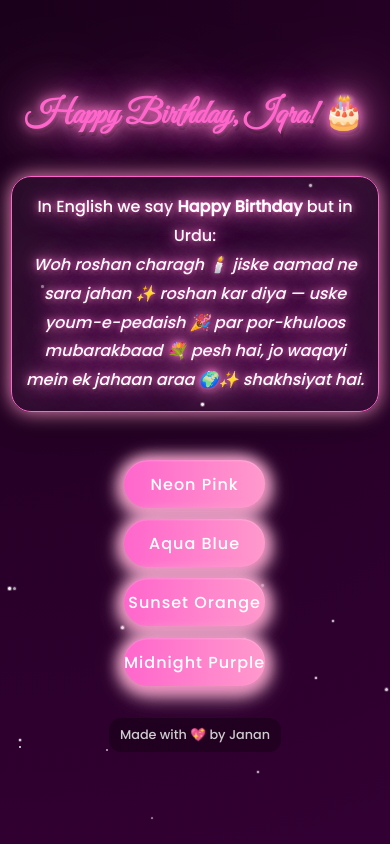
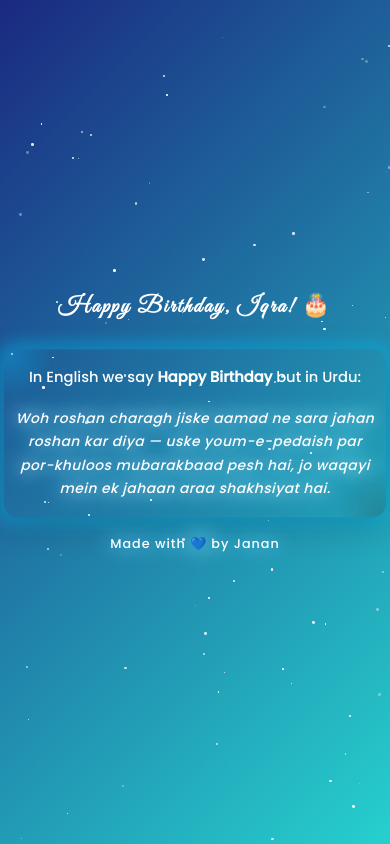
Before and after one commit to JananAyub5656/deploy1, a plain HTML site: page index.html in a window 390 px wide. Drawn offline with Linux system fonts and the light colour scheme.

Commit message:
Update index.html

```diff
--- a/index.html
+++ b/index.html
@@ -5,394 +5,396 @@
     <meta charset="UTF-8" />
     <meta name="viewport" content="width=device-width, initial-scale=1.0" />
     <title>Happy Birthday Iqra 🎉</title>
+    <link rel="preconnect" href="https://fonts.googleapis.com">
+    <link rel="preconnect" href="https://fonts.gstatic.com" crossorigin>
     <link href="https://fonts.googleapis.com/css2?family=Great+Vibes&family=Poppins:wght@300;500&display=swap"
-    rel="stylesheet">
+        rel="stylesheet" />
     <style>
-    :root {
-      --bg-gradient: radial-gradient(circle at top left, #1a001a, #330033);
-      --text-color: #ff66cc;
-      --shadow-color: #ff99cc;
+        html {
+            box-sizing: border-box;
+            font-size: 16px
         }
 
-    * {
-      margin: 0;
-      padding: 0;
-      box-sizing: border-box;
-    }
-
-    html {
-      scroll-behavior: smooth;
-      -webkit-tap-highlight-color: transparent;
+        *,
+        *:before,
+        *:after {
+            box-sizing: inherit
         }
 
         body {
-      font-family: 'Poppins', sans-serif;
-      background: var(--bg-gradient);
-      color: var(--text-color);
             min-height: 100vh;
+            margin: 0;
+            padding: 0;
             display: flex;
             flex-direction: column;
             align-items: center;
             justify-content: center;
-      text-align: center;
-      padding: 2rem;
-      overflow: hidden;
+            background: linear-gradient(135deg, #1a2980 0%, #26d0ce 100%, #6a11cb 100%);
+            font-family: 'Poppins', sans-serif;
+            color: #fff;
+            transition: background 1s;
             position: relative;
-      transition: color 0.5s ease;
-      touch-action: manipulation;
-      -webkit-user-select: none;
-      user-select: none;
-      -webkit-tap-highlight-color: transparent;
-      will-change: transform, filter;
-      backface-visibility: hidden;
-      contain: layout style;
-    }
-
-    /* Crossfade background for smooth theme transitions */
-    .bg-fade {
-      position: fixed;
-      inset: 0;
-      z-index: -2;
-      pointer-events: none;
-      transition: opacity 0.9s cubic-bezier(.7,0,.3,1);
-      opacity: 0;
-      background: var(--bg-gradient);
-    }
-    .bg-fade.active {
-      opacity: 1;
+            overflow: hidden
         }
 
         .splash {
             position: fixed;
             top: 0;
             left: 0;
-      width: 100%;
-      height: 100%;
-      background: #0f001a;
-      color: #ff66cc;
+            width: 100vw;
+            height: 100vh;
+            background: linear-gradient(135deg, #0f2027 0%, #2c5364 100%);
             display: flex;
             align-items: center;
             justify-content: center;
-      font-size: 2rem;
-      z-index: 1000;
-      animation: fadeSplash 3s forwards;
+            z-index: 10000;
+            flex-direction: column;
+            transition: opacity 1s;
+            animation: fadeSplash 3.2s forwards
+        }
+
+        .splash-message {
+            font-family: 'Great Vibes', cursive;
+            font-size: 2.2rem;
+            color: #fff;
+            text-shadow: 0 0 18px #00c6ff, 0 0 40px #fff;
+            letter-spacing: 2px;
+            text-align: center;
+            padding: 0 1rem;
+            opacity: 0;
+            transform: scale(.8) translateY(40px);
+            animation: splashZoomIn 1.2s .3s cubic-bezier(.23, .74, .61, 1.01) forwards
+        }
+
+        .splash-stars {
+            font-size: 1.3rem;
+            margin-top: 1.2rem;
+            color: #00c6ff;
+            letter-spacing: .3em;
+            opacity: 0;
+            transform: translateY(30px);
+            animation: splashSlideUp 1.1s .8s cubic-bezier(.23, .74, .61, 1.01) forwards
         }
 
         @keyframes fadeSplash {
+
+            0%,
+            80% {
+                opacity: 1
+            }
+
+            100% {
+                opacity: 0;
+                visibility: hidden
+            }
+        }
+
+        @keyframes splashZoomIn {
+            to {
+                opacity: 1;
+                transform: scale(1) translateY(0)
+            }
+        }
+
+        @keyframes splashSlideUp {
+            to {
+                opacity: 1;
+                transform: translateY(0)
+            }
+        }
+
+        .starry-bg {
+            position: fixed;
+            top: 0;
+            left: 0;
+            width: 100vw;
+            height: 100vh;
+            pointer-events: none;
+            z-index: 2
+        }
+
+        .star {
+            position: absolute;
+            border-radius: 50%;
+            background: #fff;
+            opacity: .7;
+            width: 2px;
+            height: 2px;
+            animation: twinkle 2.5s infinite ease-in-out alternate
+        }
+
+        @keyframes twinkle {
+
+            0%,
+            100% {
+                opacity: .3
+            }
+
+            50% {
+                opacity: 1
+            }
+        }
+
+        .shooting-star {
+            position: fixed;
+            width: 3px;
+            height: 90px;
+            background: linear-gradient(45deg, #fff, rgba(255, 255, 255, 0));
+            border-radius: 50%;
+            filter: drop-shadow(0 0 8px #fff);
+            transform: rotate(45deg);
+            opacity: 0;
+            pointer-events: none;
+            z-index: 3;
+            animation: shooting 4s linear forwards
+        }
+
+        @keyframes shooting {
             0% {
-        opacity: 1;
+                opacity: 0;
+                transform: translateX(0) translateY(0) rotate(45deg)
+            }
+
+            10% {
+                opacity: 1
             }
 
             80% {
                 opacity: 1;
+                transform: translateX(-120vw) translateY(120vh) rotate(45deg)
             }
 
             100% {
                 opacity: 0;
-        visibility: hidden;
+                transform: translateX(-120vw) translateY(120vh) rotate(45deg)
             }
         }
 
         h1 {
             font-family: 'Great Vibes', cursive;
-      font-size: 3.5rem;
-      text-shadow:
-        0 0 10px var(--text-color),
-        0 0 20px var(--shadow-color),
-        2px 4px 0 #0006,
-        0 0 40px var(--text-color),
-        0 0 80px var(--shadow-color),
-        0 2px 8px #0008;
-      margin-bottom: 1rem;
-      animation: fadeInDown 1.5s ease forwards;
+            font-size: 2.5rem;
+            color: var(--accent-color);
+            margin-bottom: 1.2rem;
+            letter-spacing: 2px;
+            position: relative;
+            z-index: 2;
+            padding: 0 .5rem;
+            overflow: hidden;
+            animation: headerFloat 3.5s ease-in-out infinite alternate
         }
 
-    p {
-      font-size: 1.3rem;
-      margin: 1.5rem 0;
-      max-width: 800px;
-      line-height: 1.8;
-      background: rgba(255, 255, 255, 0.05);
-      border: 1px solid var(--text-color);
+        @keyframes headerFloat {
+            0% {
+                transform: translateY(0)
+            }
+
+            100% {
+                transform: translateY(-10px)
+            }
+        }
+
+        .wish-container {
+            background: var(--box-bg);
             border-radius: 20px;
-      padding: 1.5rem 2rem;
-      box-shadow: 0 0 20px var(--shadow-color), 0 8px 32px 0 #0007;
-      animation: fadeInUp 2s ease forwards;
+            box-shadow: 0 8px 32px 0 rgba(20, 30, 48, .25), 0 0 0 4px #00c6ff;
+            padding: 2rem 1.2rem;
+            max-width: 95vw;
+            width: 400px;
+            margin: 0 auto 1.5rem auto;
+            border: 2px solid var(--box-border);
+            position: relative;
+            overflow: hidden;
+            z-index: 2;
+            animation: borderGlow 2.5s 2s infinite alternate, boxFloat 4s ease-in-out infinite alternate
+        }
+
+        @keyframes borderGlow {
+            0% {
+                box-shadow: 0 8px 32px 0 rgba(20, 30, 48, .25), 0 0 0 4px #00c6ff
+            }
+
+            100% {
+                box-shadow: 0 8px 32px 0 rgba(20, 30, 48, .25), 0 0 16px 8px #00c6ff66
+            }
+        }
+
+        @keyframes boxFloat {
+            0% {
+                transform: translateY(0)
+            }
+
+            100% {
+                transform: translateY(12px)
+            }
+        }
+
+        .wish-container::before {
+            content: "";
+            position: absolute;
+            top: -40px;
+            left: -40px;
+            width: 90px;
+            height: 90px;
+            background: radial-gradient(circle, #00c6ff 0%, transparent 70%);
+            opacity: .3;
+            z-index: 0
+        }
+
+        .wish-container::after {
+            content: "";
+            position: absolute;
+            bottom: -40px;
+            right: -40px;
+            width: 90px;
+            height: 90px;
+            background: radial-gradient(circle, #232526 0%, transparent 70%);
+            opacity: .2;
+            z-index: 0
+        }
+
+        .wish-text {
+            position: relative;
+            z-index: 1;
+            font-size: 1.1rem;
+            line-height: 1.7;
             color: #fff;
-      text-shadow:
-        0 0 6px var(--text-color),
-        0 0 16px var(--shadow-color),
-        1.5px 3px 0 #0005,
-        0 0 32px var(--text-color),
-        0 1.5px 6px #0007;
+            text-align: center;
+            animation: wishFadeIn 1.2s 1.2s both
+        }
+
+        @keyframes wishFadeIn {
+            from {
+                opacity: 0
+            }
+
+            to {
+                opacity: 1
+            }
+        }
+
+        .wish-urdu {
+            display: block;
+            margin-top: 1.1rem;
+            font-size: 1rem;
+            font-style: italic;
+            color: var(--accent-color);
+            letter-spacing: .5px;
+            animation: urduGlow 2.5s 2.2s infinite alternate
+        }
+
+        @keyframes urduGlow {
+            0% {
+                text-shadow: 0 0 8px #00c6ff
+            }
+
+            100% {
+                text-shadow: 0 0 18px #fff, 0 0 24px #00c6ff
+            }
         }
 
         .footer {
-      margin-top: 2rem;
-      font-size: 0.9rem;
-      color: #ccc;
-      background: rgba(0, 0, 0, 0.3);
-      padding: 0.5rem 1.5rem;
-      border-radius: 12px;
-      animation: fadeInUp 2.5s ease forwards;
+            margin-top: 1.5rem;
+            font-size: .95rem;
+            color: var(--footer-color);
+            text-shadow: 0 0 8px #232526;
+            letter-spacing: 1px;
+            z-index: 2;
+            opacity: 1;
+            animation: footerFade 2.2s 2.2s both, footerFloat 4s ease-in-out infinite alternate, footerGlow 2.5s 3.5s infinite alternate
         }
 
-    .theme-buttons {
-      margin-top: 1.5rem;
-      display: flex;
-      justify-content: center;
-      gap: 1.2rem;
+        @keyframes footerFade {
+            from {
+                opacity: 0
             }
 
-    .theme-buttons button {
-      margin: 0;
-      padding: 0.7rem 1.7rem;
-      background: linear-gradient(90deg, var(--text-color) 0%, var(--shadow-color) 100%);
-      border: none;
-      border-radius: 30px;
-      color: #fff;
-      font-size: 1.1rem;
-      font-family: 'Poppins', sans-serif;
-      font-weight: 500;
-      letter-spacing: 1px;
-      box-shadow: 0 2px 16px 0 var(--shadow-color), 0 1.5px 0 0 #fff2 inset, 0 6px 24px 0 #0003;
-      cursor: pointer;
-      transition: background 0.3s, color 0.3s, transform 0.2s, box-shadow 0.3s, filter 0.2s;
-      outline: none;
-      position: relative;
-      overflow: hidden;
-      filter: drop-shadow(0 2px 8px var(--shadow-color)) drop-shadow(0 0 2px #fff8);
-      will-change: transform, box-shadow, filter;
-      user-select: none;
-      touch-action: manipulation;
-      pointer-events: auto;
-      min-height: 48px;
-      min-width: 120px;
-      tap-highlight-color: transparent;
-      -webkit-tap-highlight-color: transparent;
-      /* Remove duplicate tap-highlight-color property */
-      /* Remove duplicate touch-action property */
-      /* Remove non-standard tap-highlight-color */
-      /* Remove duplicate user-select property */
-      /* Remove duplicate pointer-events property */
-      /* Remove duplicate min-height/min-width if present */
-      /* Remove duplicate font-variant-ligatures/font-feature-settings if present */
-    }
-
-    .theme-buttons button::before {
-      content: '';
-      position: absolute;
-      left: 50%;
-      top: 50%;
-      width: 0;
-      height: 0;
-      background: rgba(255, 255, 255, 0.25);
-      border-radius: 50%;
-      transform: translate(-50%, -50%);
-      transition: width 0.4s, height 0.4s;
-      z-index: 0;
-    }
-
-    .theme-buttons button:hover::before {
-      width: 220%;
-      height: 500%;
-    }
-
-    .theme-buttons button:hover {
-      color: var(--text-color);
-      background: #fff;
-      transform: translateY(-4px) scale(1.07) rotate(-2deg);
-      box-shadow: 0 4px 32px 0 var(--shadow-color), 0 2px 0 0 #fff2 inset;
-    }
-
-    .theme-buttons button:focus-visible {
-      outline: 2.5px solid var(--text-color);
-      outline-offset: 2px;
-      box-shadow: 0 0 0 4px var(--shadow-color), 0 2px 16px 0 var(--shadow-color);
-      filter: brightness(1.1) drop-shadow(0 0 8px var(--text-color));
-      transition: none;
-    }
-
-    .theme-buttons button:active {
-      transform: scale(0.97) translateY(1.5px);
-      filter: brightness(0.97) drop-shadow(0 0 8px var(--shadow-color));
-      transition: none;
-    }
-
-    .theme-buttons button:focus:not(:focus-visible) {
-      outline: none;
-    }
-
-    /* Sparkling star background - optimized for mobile */
-    .starry-bg-star {
-      position: fixed;
-      border-radius: 50%;
-      background: white;
-      opacity: 0.6;
-      pointer-events: none;
-      z-index: 0;
-      animation: sparkleStar 2.5s infinite alternate;
-      will-change: opacity, transform;
-    }
-    @media (max-width: 600px) {
-      .starry-bg-star {
-        opacity: 0.45;
-        animation-duration: 2s;
+            to {
+                opacity: 1
             }
         }
 
-    @keyframes sparkleStar {
+        @keyframes footerFloat {
             0% {
-        opacity: 0.3;
-        transform: scale(1);
-      }
-
-      50% {
-        opacity: 1;
-        transform: scale(1.25);
+                transform: translateY(0)
             }
 
             100% {
-        opacity: 0.3;
-        transform: scale(1);
+                transform: translateY(-10px)
             }
         }
 
-    @media (max-width: 600px) {
-      h1 {
-        font-size: 2.1rem;
+        @keyframes footerGlow {
+            0% {
+                text-shadow: 0 0 8px #232526
             }
 
-      p {
-        font-size: 1rem;
-        padding: 1rem 0.7rem;
+            100% {
+                text-shadow: 0 0 18px #00c6ff, 0 0 24px #fff
+            }
         }
 
-      .theme-buttons {
-        flex-direction: column;
-        gap: 0.7rem;
-        align-items: stretch;
+        @media (max-width:600px) {
+            html {
+                font-size: 15px
             }
 
-      .theme-buttons button {
-        font-size: 1rem;
-        padding: 0.7rem 0;
-        width: 100%;
-        min-width: 0;
+            .splash-message {
+                font-size: 1.3rem;
+                padding: 0 .5rem
+            }
+
+            .splash-stars {
+                font-size: 1rem
+            }
+
+            h1 {
+                font-size: 1.5rem;
+                margin-bottom: .8rem
+            }
+
+            .wish-container {
+                padding: 1.1rem .5rem;
+                width: 98vw;
+                max-width: 98vw;
+                border-radius: 14px
+            }
+
+            .wish-text {
+                font-size: .98rem
+            }
+
+            .wish-urdu {
+                font-size: .92rem
             }
 
             .footer {
-        font-size: 0.8rem;
-        padding: 0.5rem 0.7rem;
-      }
-
-      body {
-        padding: 0.7rem;
+                font-size: .85rem;
+                margin-top: 1rem
             }
         }
     </style>
 </head>
 
 <body>
-  <div class="splash">Iqra’s Birthday Universe Loading ✨</div>
-  <div id="starry-bg"></div>
-  <div id="bg-fade-1" class="bg-fade active"></div>
-  <div id="bg-fade-2" class="bg-fade"></div>
-
+    <div class="splash" id="splash">
+        <div class="splash-message">Iqra’s Birthday Universe Loading ✨</div>
+        <div class="splash-stars">★ ✦ ✧ ✦ ★</div>
+    </div>
+    <div class="starry-bg" id="starry-bg"></div>
+    <div class="shooting-star" id="shooting-star"></div>
     <h1>Happy Birthday, Iqra! 🎂</h1>
-  <p>
-    In English we say <strong>Happy Birthday</strong> but in Urdu:<br />
-    <em>Woh roshan charagh 🕯️ jiske aamad ne sara jahan ✨ roshan kar diya — uske youm-e-pedaish 🎉 par por-khuloos
-      mubarakbaad 💐 pesh hai, jo waqayi mein ek jahaan araa 🌍✨ shakhsiyat hai.</em>
-  </p>
-
-  <div class="theme-buttons">
-    <button onclick="setTheme('pink')">Neon Pink</button>
-    <button onclick="setTheme('aqua')">Aqua Blue</button>
-    <button onclick="setTheme('sunset')">Sunset Orange</button>
-    <button onclick="setTheme('midnight')">Midnight Purple</button>
+    <div class="wish-container">
+        <div class="wish-text">
+            In English we say <strong>Happy Birthday</strong> but in Urdu:
+            <span class="wish-urdu">
+                Woh roshan charagh jiske aamad ne sara jahan roshan kar diya — uske youm-e-pedaish par por-khuloos
+                mubarakbaad pesh hai, jo waqayi mein ek jahaan araa shakhsiyat hai.
+            </span>
         </div>
-
-  <div class="footer">Made with 💖 by Janan</div>
-
-  <script>
-    let currentBg = 1;
-    function setTheme(theme) {
-      const root = document.documentElement;
-      let bg1 = document.getElementById('bg-fade-1');
-      let bg2 = document.getElementById('bg-fade-2');
-      let nextBg = currentBg === 1 ? bg2 : bg1;
-      let prevBg = currentBg === 1 ? bg1 : bg2;
-      let bgGradient, textColor, shadowColor;
-      switch (theme) {
-        case 'pink':
-          bgGradient = 'radial-gradient(circle at top left, #1a001a, #330033)';
-          textColor = '#ff66cc';
-          shadowColor = '#ff99cc';
-          break;
-        case 'aqua':
-          bgGradient = 'radial-gradient(circle at top left, #003333, #00cccc)';
-          textColor = '#00ffff';
-          shadowColor = '#66ffff';
-          break;
-        case 'sunset':
-          bgGradient = 'radial-gradient(circle at top left, #330000, #ff6600)';
-          textColor = '#ffcc00';
-          shadowColor = '#ff9966';
-          break;
-        case 'midnight':
-          bgGradient = 'radial-gradient(circle at top left, #00001a, #330066)';
-          textColor = '#cc99ff';
-          shadowColor = '#9999ff';
-          break;
-      }
-      // Set next background
-      nextBg.style.background = bgGradient;
-      nextBg.classList.add('active');
-      prevBg.classList.remove('active');
-      // Animate crossfade
-      setTimeout(() => {
-        prevBg.style.background = bgGradient;
-        prevBg.classList.remove('active');
-        nextBg.classList.add('active');
-        currentBg = currentBg === 1 ? 2 : 1;
-      }, 900);
-      // Set text and shadow colors
-      root.style.setProperty('--text-color', textColor);
-      root.style.setProperty('--shadow-color', shadowColor);
-      // Also update CSS variable for fallback
-      root.style.setProperty('--bg-gradient', bgGradient);
-    }
-
-    // Sparkling stars background
-    function createStarryBg() {
-      const starryBg = document.getElementById('starry-bg');
-      // Reduce number of stars on mobile for performance
-      const isMobile = window.innerWidth <= 600;
-      const starCount = isMobile ? 18 : 40;
-      for (let i = 0; i < starCount; i++) {
-        const star = document.createElement('div');
-        star.className = 'starry-bg-star';
-        // Random size
-        const size = Math.random() * 2.2 + 1.2;
-        star.style.width = size + 'px';
-        star.style.height = size + 'px';
-        // Random position
-        star.style.top = Math.random() * 100 + 'vh';
-        star.style.left = Math.random() * 100 + 'vw';
-        // Random animation delay
-        star.style.animationDelay = (Math.random() * 2.5) + 's';
-        starryBg.appendChild(star);
-      }
-    }
-    createStarryBg();
-
-    window.addEventListener('DOMContentLoaded', () => {
-      setTimeout(() => {
-        document.querySelector('.splash').style.display = 'none';
-      }, 3000);
-    });
-  </script>
+    </div>
+    <div class="footer">Made with 💙 by Janan</div>
+    <script
+        defer>(function () { window.addEventListener('DOMContentLoaded', function () { setTimeout(function () { document.getElementById('splash').style.display = 'none' }, 3200) }); var starryBg = document.getElementById('starry-bg'), numStars = 80; for (var i = 0; i < numStars; i++) { var star = document.createElement('div'); star.className = 'star'; var size = Math.random() * 2 + 1; star.style.width = size + 'px'; star.style.height = size + 'px'; star.style.top = Math.random() * 100 + '%'; star.style.left = Math.random() * 100 + '%'; star.style.animationDuration = 2 + Math.random() * 2 + 's'; starryBg.appendChild(star) } var shootingStar = document.getElementById('shooting-star'); function launchShootingStar() { var startTop = Math.random() * 30 + 5, startLeft = Math.random() * 30 + 65; shootingStar.style.top = startTop + '%'; shootingStar.style.left = startLeft + '%'; shootingStar.style.opacity = '1'; shootingStar.style.animation = 'none'; shootingStar.offsetHeight; shootingStar.style.animation = 'shooting 4s linear forwards'; setTimeout(function () { shootingStar.style.opacity = '0'; shootingStar.style.animation = 'none'; setTimeout(launchShootingStar, 2e3 + Math.random() * 3e3) }, 4e3) } setTimeout(launchShootingStar, 1e3) })();</script>
 </body>
 
 </html>
```
Lines whose indentation alone changed are shown as unchanged.
